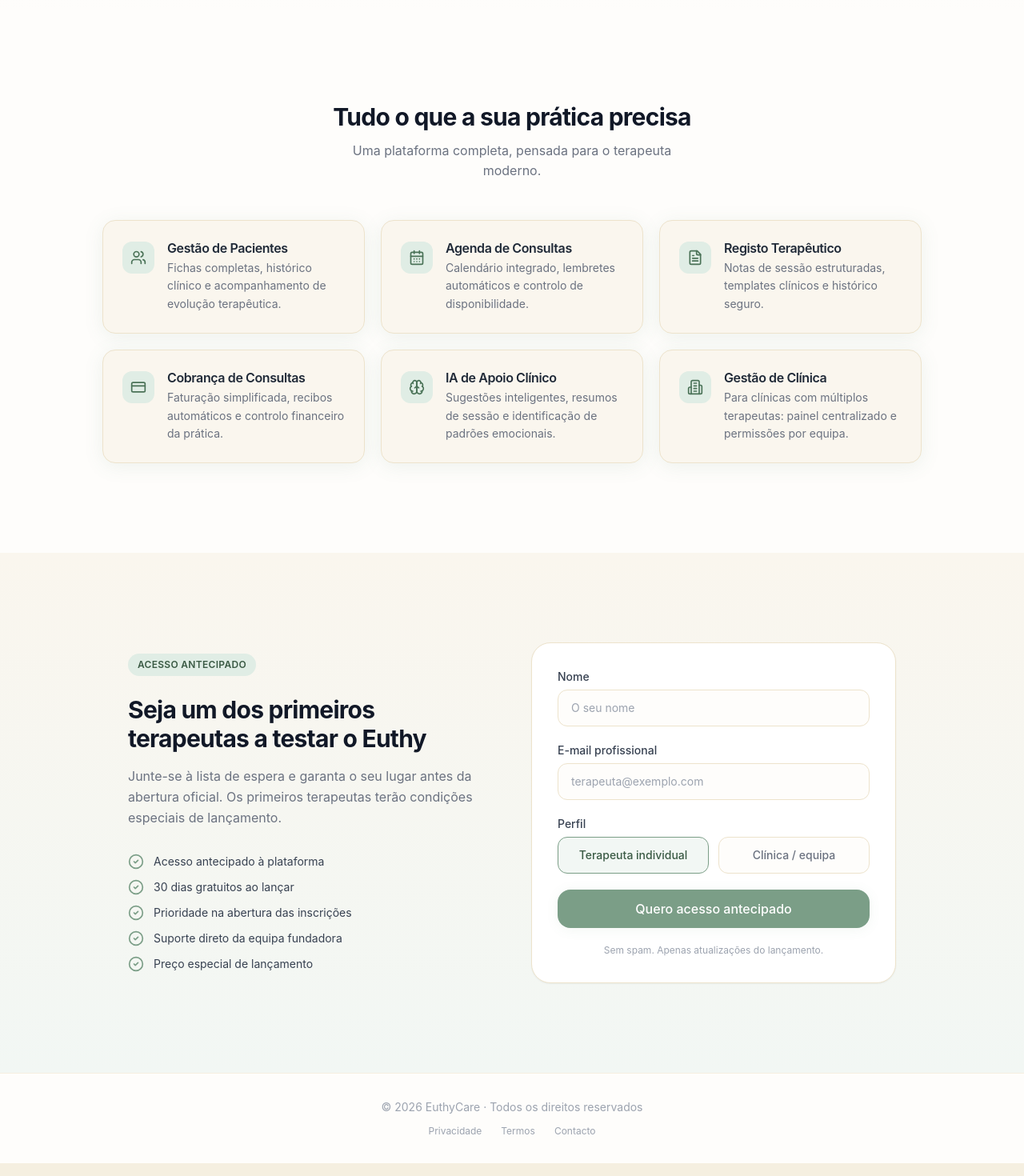
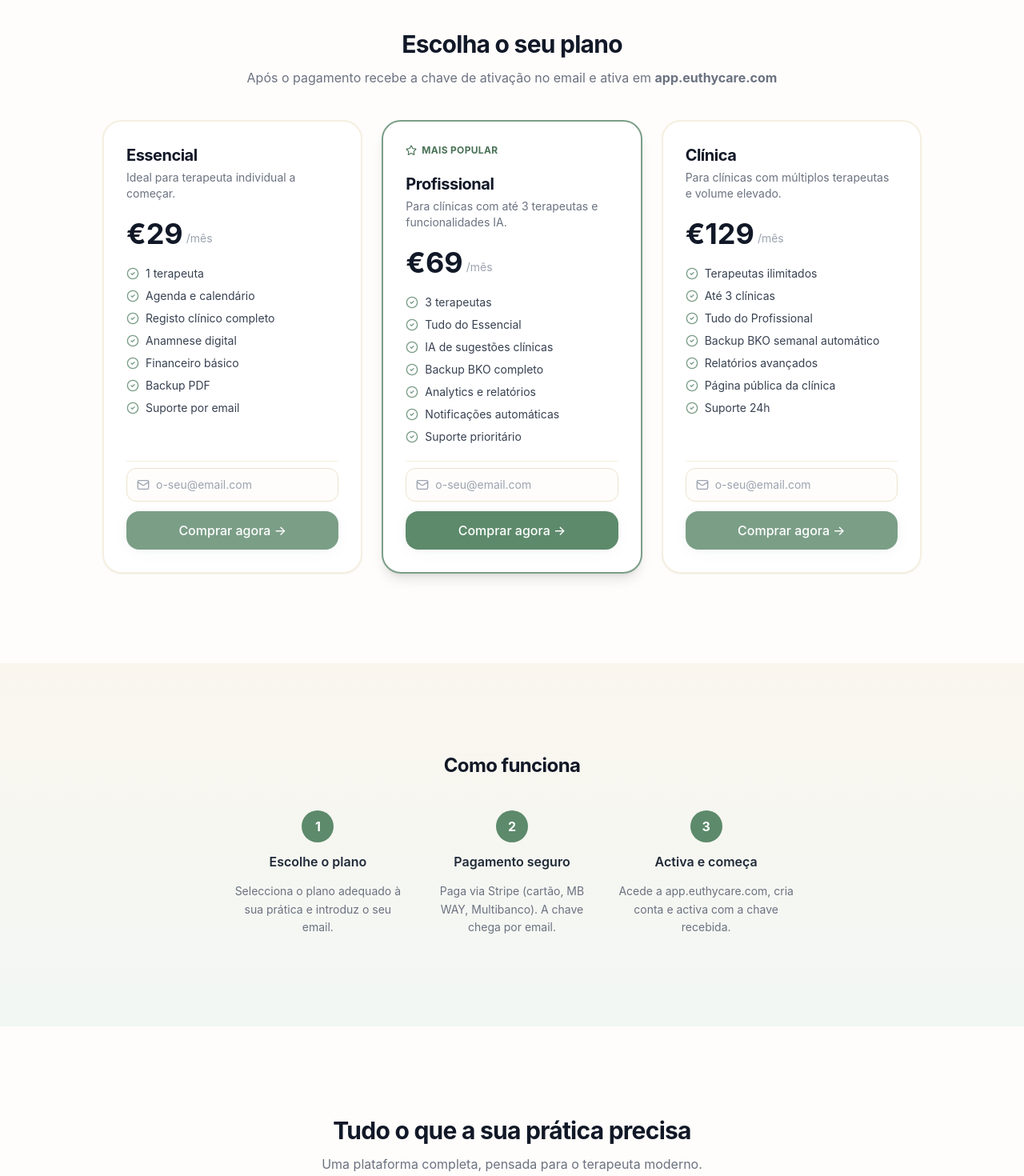
Before and after one commit to elisabeteterapia-sys/euthycare, a Next.js app in the folder frontend/: page /euthy-lancamento in a window 1280 px wide. Shown: the part 600-2070 px from the top of the page at 80% size. Built offline with nearby package versions, Linux system fonts and the light colour scheme; no server answers.

Commit message:
feat: convert euthy-lancamento to direct sales page with Stripe plan checkout

```diff
--- a/frontend/app/euthy-lancamento/page.tsx
+++ b/frontend/app/euthy-lancamento/page.tsx
@@ -1,106 +1,139 @@
 'use client'
 
-import { useState, useRef } from 'react'
+import { useState } from 'react'
 import Link from 'next/link'
 import {
   CalendarDays, Users, FileText, CreditCard, Brain, Building2,
-  CheckCircle2, ArrowDown, Loader2, Leaf
+  CheckCircle2, Loader2, Leaf, Mail, Star,
 } from 'lucide-react'
 import { Button } from '@/components/ui/button'
 import { Card } from '@/components/ui/card'
 
-// ── Config ────────────────────────────────────────────────────
-const API_URL = process.env.NEXT_PUBLIC_API_URL ?? 'http://localhost:3001'
+const APP_URL = 'https://app.euthycare.com'
 
 const beneficios = [
+  { icon: Users,       titulo: 'Gestão de Pacientes',    descricao: 'Fichas completas, histórico clínico e acompanhamento de evolução terapêutica.' },
+  { icon: CalendarDays, titulo: 'Agenda de Consultas',   descricao: 'Calendário integrado, lembretes automáticos e controlo de disponibilidade.' },
+  { icon: FileText,    titulo: 'Registo Terapêutico',    descricao: 'Notas de sessão estruturadas, templates clínicos e histórico seguro.' },
+  { icon: CreditCard,  titulo: 'Cobrança de Consultas',  descricao: 'Faturação simplificada, recibos automáticos e controlo financeiro da prática.' },
+  { icon: Brain,       titulo: 'IA de Apoio Clínico',    descricao: 'Sugestões inteligentes, resumos de sessão e identificação de padrões emocionais.' },
+  { icon: Building2,   titulo: 'Gestão de Clínica',      descricao: 'Para clínicas com múltiplos terapeutas: painel centralizado e permissões por equipa.' },
+]
+
+const plans = [
   {
-    icon: Users,
-    titulo: 'Gestão de Pacientes',
-    descricao: 'Fichas completas, histórico clínico e acompanhamento de evolução terapêutica.',
+    slug: 'essencial',
+    name: 'Essencial',
+    price: 29,
+    description: 'Ideal para terapeuta individual a começar.',
+    features: ['1 terapeuta', 'Agenda e calendário', 'Registo clínico completo', 'Anamnese digital', 'Financeiro básico', 'Backup PDF', 'Suporte por email'],
+    highlight: false,
   },
   {
-    icon: CalendarDays,
-    titulo: 'Agenda de Consultas',
-    descricao: 'Calendário integrado, lembretes automáticos e controlo de disponibilidade.',
+    slug: 'profissional',
+    name: 'Profissional',
+    price: 69,
+    description: 'Para clínicas com até 3 terapeutas e funcionalidades IA.',
+    features: ['3 terapeutas', 'Tudo do Essencial', 'IA de sugestões clínicas', 'Backup BKO completo', 'Analytics e relatórios', 'Notificações automáticas', 'Suporte prioritário'],
+    highlight: true,
   },
   {
-    icon: FileText,
-    titulo: 'Registo Terapêutico',
-    descricao: 'Notas de sessão estruturadas, templates clínicos e histórico seguro.',
-  },
-  {
-    icon: CreditCard,
-    titulo: 'Cobrança de Consultas',
-    descricao: 'Faturação simplificada, recibos automáticos e controlo financeiro da prática.',
-  },
-  {
-    icon: Brain,
-    titulo: 'IA de Apoio Clínico',
-    descricao: 'Sugestões inteligentes, resumos de sessão e identificação de padrões emocionais.',
-  },
-  {
-    icon: Building2,
-    titulo: 'Gestão de Clínica',
-    descricao: 'Para clínicas com múltiplos terapeutas: painel centralizado e permissões por equipa.',
+    slug: 'clinica',
+    name: 'Clínica',
+    price: 129,
+    description: 'Para clínicas com múltiplos terapeutas e volume elevado.',
+    features: ['Terapeutas ilimitados', 'Até 3 clínicas', 'Tudo do Profissional', 'Backup BKO semanal automático', 'Relatórios avançados', 'Página pública da clínica', 'Suporte 24h'],
+    highlight: false,
   },
 ]
 
-const vantagens = [
-  'Acesso antecipado à plataforma',
-  '30 dias gratuitos ao lançar',
-  'Prioridade na abertura das inscrições',
-  'Suporte direto da equipa fundadora',
-  'Preço especial de lançamento',
-]
+function PlanCard({ plan }: { plan: typeof plans[0] }) {
+  const [email, setEmail]       = useState('')
+  const [loading, setLoading]   = useState(false)
+  const [error, setError]       = useState('')
 
-// ── Page ──────────────────────────────────────────────────────
-
-export default function EuthyLancamentoPage() {
-  const formRef = useRef<HTMLElement>(null)
-  const [nome, setNome] = useState('')
-  const [email, setEmail] = useState('')
-  const [tipo, setTipo] = useState<'terapeuta' | 'clinica'>('terapeuta')
-  const [status, setStatus] = useState<'idle' | 'loading' | 'success' | 'error'>('idle')
-  const [errorMsg, setErrorMsg] = useState('')
-
-  function scrollToForm() {
-    formRef.current?.scrollIntoView({ behavior: 'smooth', block: 'center' })
-  }
-
-  async function handleSubmit(e: React.FormEvent) {
+  async function handleBuy(e: React.FormEvent) {
     e.preventDefault()
-    if (status === 'loading') return
-    setStatus('loading')
-    setErrorMsg('')
-
+    if (!email.trim()) { setError('Introduza o seu email.'); return }
+    setLoading(true)
+    setError('')
     try {
-      const res = await fetch(`${API_URL}/waitlist`, {
-        method: 'POST',
+      const res = await fetch(`${APP_URL}/api/stripe/create-plan-checkout`, {
+        method:  'POST',
         headers: { 'Content-Type': 'application/json' },
-        body: JSON.stringify({
-          nome,
-          email,
-          tipo_usuario: tipo,
-          source: 'euthy-lancamento',
-        }),
+        body:    JSON.stringify({ plan_slug: plan.slug, customer_email: email.trim() }),
       })
       const data = await res.json()
-      if (!res.ok) {
-        setErrorMsg(data.error ?? 'Erro ao enviar. Tente novamente.')
-        setStatus('error')
-      } else {
-        setStatus('success')
+      if (!res.ok || !data.checkout_url) {
+        setError(data.error ?? 'Erro ao iniciar pagamento. Tente novamente.')
+        return
       }
+      window.location.href = data.checkout_url
     } catch {
-      setErrorMsg('Erro de ligação. Verifique a sua conexão e tente novamente.')
-      setStatus('error')
+      setError('Erro de ligação. Verifique a sua conexão e tente novamente.')
+    } finally {
+      setLoading(false)
     }
   }
 
   return (
+    <div className={`rounded-3xl border-2 bg-white p-7 flex flex-col gap-5 ${plan.highlight ? 'border-sage-400 shadow-lg' : 'border-cream-200 shadow-sm'}`}>
+      {plan.highlight && (
+        <div className="flex items-center gap-1.5 text-xs font-bold text-sage-600 uppercase tracking-wide">
+          <Star className="h-3.5 w-3.5" /> Mais popular
+        </div>
+      )}
+
+      <div>
+        <h3 className="text-xl font-bold text-gray-900">{plan.name}</h3>
+        <p className="text-sm text-gray-500 mt-1">{plan.description}</p>
+      </div>
+
+      <div className="flex items-end gap-1">
+        <span className="text-4xl font-bold text-gray-900">€{plan.price}</span>
+        <span className="text-gray-400 text-sm mb-1">/mês</span>
+      </div>
+
+      <ul className="space-y-2 flex-1">
+        {plan.features.map(f => (
+          <li key={f} className="flex items-center gap-2 text-sm text-gray-700">
+            <CheckCircle2 className="h-4 w-4 text-sage-400 shrink-0" />
+            {f}
+          </li>
+        ))}
+      </ul>
+
+      <form onSubmit={handleBuy} className="space-y-3 pt-2 border-t border-cream-200">
+        <div className="flex items-center gap-2 border border-cream-300 rounded-xl px-3 py-2.5 bg-cream-50 focus-within:ring-2 focus-within:ring-sage-300">
+          <Mail className="h-4 w-4 text-gray-400 shrink-0" />
+          <input
+            type="email"
+            required
+            value={email}
+            onChange={e => setEmail(e.target.value)}
+            placeholder="o-seu@email.com"
+            className="flex-1 bg-transparent text-sm text-gray-900 placeholder-gray-400 focus:outline-none"
+          />
+        </div>
+        {error && <p className="text-xs text-red-500">{error}</p>}
+        <Button
+          type="submit"
+          size="lg"
+          disabled={loading}
+          className={`w-full gap-2 ${plan.highlight ? 'bg-sage-500 hover:bg-sage-600' : ''}`}
+        >
+          {loading ? <><Loader2 className="h-4 w-4 animate-spin" /> A processar...</> : 'Comprar agora →'}
+        </Button>
+      </form>
+    </div>
+  )
+}
+
+export default function EuthyLancamentoPage() {
+  return (
     <div className="bg-cream-50 min-h-screen">
 
-      {/* ── Minimal Navbar ───────────────────────────────────── */}
+      {/* ── Navbar ───────────────────────────────────────────── */}
       <nav className="sticky top-0 z-40 bg-white/80 backdrop-blur-sm border-b border-cream-200">
         <div className="container-app flex items-center justify-between h-16">
           <Link href="/" className="flex items-center gap-2 font-bold text-gray-900">
@@ -109,63 +142,79 @@
             </div>
             Euthy
           </Link>
-          <div className="flex items-center gap-4">
-            <button
-              onClick={scrollToForm}
-              className="hidden sm:block text-sm text-gray-500 hover:text-sage-600 transition-colors"
-            >
-              Lista de espera
-            </button>
-            <Button size="sm" onClick={scrollToForm}>
-              Acesso antecipado
-            </Button>
-          </div>
+          <a href={`${APP_URL}/login`} className="text-sm text-gray-500 hover:text-sage-600 transition-colors">
+            Já tenho conta →
+          </a>
         </div>
       </nav>
 
       {/* ── Hero ─────────────────────────────────────────────── */}
-      <section className="page-section text-center bg-gradient-to-b from-sage-50 to-cream-50 pt-20 pb-24">
+      <section className="page-section text-center bg-gradient-to-b from-sage-50 to-cream-50 pt-20 pb-16">
         <div className="container-app max-w-3xl">
           <div className="inline-flex items-center gap-2 bg-sage-100 text-sage-700 text-sm font-medium px-4 py-1.5 rounded-full mb-8">
             <span className="h-1.5 w-1.5 rounded-full bg-sage-400 animate-pulse" />
-            Em breve · Fase de pré-lançamento
+            Disponível agora — Preço especial de lançamento
           </div>
 
           <h1 className="text-4xl sm:text-5xl font-bold text-gray-900 leading-tight mb-6">
-            Uma nova plataforma para<br />
-            <span className="text-sage-500">terapeutas</span> está chegando
+            A plataforma completa para<br />
+            <span className="text-sage-500">terapeutas</span>
           </h1>
 
-          <p className="text-lg text-gray-500 max-w-xl mx-auto mb-10 leading-relaxed">
-            Gerencie pacientes, registe consultas e organize a sua prática terapêutica
-            com o Euthy — a plataforma pensada para quem cuida.
+          <p className="text-lg text-gray-500 max-w-xl mx-auto mb-6 leading-relaxed">
+            Gerencie pacientes, registe consultas, organize a sua prática e receba pagamentos online.
+            Receba a sua chave de acesso imediatamente após o pagamento.
           </p>
 
-          <div className="flex flex-col sm:flex-row gap-3 justify-center">
-            <Button size="lg" onClick={scrollToForm} className="gap-2">
-              Entrar na lista de espera
-              <ArrowDown className="h-4 w-4" />
-            </Button>
+          <div className="flex flex-wrap justify-center gap-4 text-sm text-gray-500">
+            <span className="flex items-center gap-1.5"><CheckCircle2 className="h-4 w-4 text-sage-400" /> Chave de acesso por email</span>
+            <span className="flex items-center gap-1.5"><CheckCircle2 className="h-4 w-4 text-sage-400" /> Sem contratos</span>
+            <span className="flex items-center gap-1.5"><CheckCircle2 className="h-4 w-4 text-sage-400" /> Cancele quando quiser</span>
+          </div>
+        </div>
+      </section>
+
+      {/* ── Planos ───────────────────────────────────────────── */}
+      <section className="page-section">
+        <div className="container-app">
+          <div className="text-center mb-10">
+            <h2 className="text-3xl font-bold text-gray-900 mb-3">Escolha o seu plano</h2>
+            <p className="text-gray-500">Após o pagamento recebe a chave de ativação no email e ativa em <strong>app.euthycare.com</strong></p>
           </div>
 
-          <p className="mt-6 text-sm text-gray-400">
-            Sem cartão de crédito · 30 dias gratuitos · Cancele quando quiser
-          </p>
+          <div className="grid sm:grid-cols-2 lg:grid-cols-3 gap-6 max-w-5xl mx-auto">
+            {plans.map(plan => <PlanCard key={plan.slug} plan={plan} />)}
+          </div>
+        </div>
+      </section>
+
+      {/* ── Como funciona ────────────────────────────────────── */}
+      <section className="page-section bg-gradient-to-b from-cream-100 to-sage-50">
+        <div className="container-app max-w-3xl">
+          <h2 className="text-2xl font-bold text-gray-900 text-center mb-10">Como funciona</h2>
+          <div className="grid sm:grid-cols-3 gap-6">
+            {[
+              { n: '1', title: 'Escolhe o plano', desc: 'Selecciona o plano adequado à sua prática e introduz o seu email.' },
+              { n: '2', title: 'Pagamento seguro', desc: 'Paga via Stripe (cartão, MB WAY, Multibanco). A chave chega por email.' },
+              { n: '3', title: 'Activa e começa', desc: 'Acede a app.euthycare.com, cria conta e activa com a chave recebida.' },
+            ].map(({ n, title, desc }) => (
+              <div key={n} className="text-center space-y-3">
+                <div className="w-10 h-10 rounded-full bg-sage-500 text-white font-bold flex items-center justify-center mx-auto">{n}</div>
+                <p className="font-semibold text-gray-800">{title}</p>
+                <p className="text-sm text-gray-500 leading-relaxed">{desc}</p>
+              </div>
+            ))}
+          </div>
         </div>
       </section>
 
       {/* ── Benefícios ───────────────────────────────────────── */}
       <section className="page-section">
         <div className="container-app">
-          <div className="text-center mb-12">
-            <h2 className="text-3xl font-bold text-gray-900 mb-3">
-              Tudo o que a sua prática precisa
-            </h2>
-            <p className="text-gray-500 max-w-md mx-auto">
-              Uma plataforma completa, pensada para o terapeuta moderno.
-            </p>
+          <div className="text-center mb-10">
+            <h2 className="text-3xl font-bold text-gray-900 mb-3">Tudo o que a sua prática precisa</h2>
+            <p className="text-gray-500">Uma plataforma completa, pensada para o terapeuta moderno.</p>
           </div>
-
           <div className="grid sm:grid-cols-2 lg:grid-cols-3 gap-5 max-w-5xl mx-auto">
             {beneficios.map((b) => (
               <Card key={b.titulo} className="flex gap-4 items-start">
@@ -182,158 +231,9 @@
         </div>
       </section>
 
-      {/* ── Acesso antecipado + Formulário ───────────────────── */}
-      <section
-        ref={formRef}
-        className="page-section bg-gradient-to-b from-cream-100 to-sage-50"
-      >
-        <div className="container-app max-w-5xl">
-          <div className="grid lg:grid-cols-2 gap-12 items-center">
-
-            {/* Left: copy */}
-            <div>
-              <div className="inline-flex items-center gap-2 bg-sage-100 text-sage-700 text-xs font-semibold px-3 py-1.5 rounded-full mb-6 uppercase tracking-wide">
-                Acesso Antecipado
-              </div>
-              <h2 className="text-3xl font-bold text-gray-900 mb-4">
-                Seja um dos primeiros terapeutas a testar o Euthy
-              </h2>
-              <p className="text-gray-500 mb-8 leading-relaxed">
-                Junte-se à lista de espera e garanta o seu lugar antes da abertura oficial.
-                Os primeiros terapeutas terão condições especiais de lançamento.
-              </p>
-
-              <ul className="space-y-3">
-                {vantagens.map((v) => (
-                  <li key={v} className="flex items-center gap-3 text-sm text-gray-700">
-                    <CheckCircle2 className="h-5 w-5 text-sage-400 flex-shrink-0" />
-                    {v}
-                  </li>
-                ))}
-              </ul>
-            </div>
-
-            {/* Right: form */}
-            <div>
-              {status === 'success' ? (
-                <div className="rounded-3xl bg-white border border-sage-200 p-10 text-center shadow-sm">
-                  <div className="h-16 w-16 rounded-full bg-sage-100 flex items-center justify-center mx-auto mb-6">
-                    <CheckCircle2 className="h-8 w-8 text-sage-500" />
-                  </div>
-                  <h3 className="text-xl font-bold text-gray-900 mb-2">
-                    Está na lista!
-                  </h3>
-                  <p className="text-gray-500 text-sm leading-relaxed">
-                    Recebemos o seu interesse. Entraremos em contacto assim que o Euthy
-                    estiver pronto para os primeiros utilizadores.
-                  </p>
-                </div>
-              ) : (
-                <form
-                  onSubmit={handleSubmit}
-                  className="rounded-3xl bg-white border border-cream-300 p-8 shadow-sm space-y-5"
-                >
-                  <div>
-                    <label className="block text-sm font-medium text-gray-700 mb-1.5">
-                      Nome
-                    </label>
-                    <input
-                      type="text"
-                      required
-                      minLength={2}
-                      value={nome}
-                      onChange={(e) => setNome(e.target.value)}
-                      placeholder="O seu nome"
-                      className="w-full rounded-xl border border-cream-300 bg-cream-50 px-4 py-3 text-sm text-gray-900 placeholder-gray-400 focus:outline-none focus:ring-2 focus:ring-sage-300 focus:border-sage-300 transition"
-                    />
-                  </div>
-
-                  <div>
-                    <label className="block text-sm font-medium text-gray-700 mb-1.5">
-                      E-mail profissional
-                    </label>
-                    <input
-                      type="email"
-                      required
-                      value={email}
-                      onChange={(e) => setEmail(e.target.value)}
-                      placeholder="terapeuta@exemplo.com"
-                      className="w-full rounded-xl border border-cream-300 bg-cream-50 px-4 py-3 text-sm text-gray-900 placeholder-gray-400 focus:outline-none focus:ring-2 focus:ring-sage-300 focus:border-sage-300 transition"
-                    />
-                  </div>
-
-                  <div>
-                    <label className="block text-sm font-medium text-gray-700 mb-1.5">
-                      Perfil
-                    </label>
-                    <div className="grid grid-cols-2 gap-3">
-                      {(['terapeuta', 'clinica'] as const).map((t) => (
-                        <button
-                          key={t}
-                          type="button"
-                          onClick={() => setTipo(t)}
-                          className={`rounded-xl border px-4 py-3 text-sm font-medium transition ${
-                            tipo === t
-                              ? 'border-sage-400 bg-sage-50 text-sage-700'
-                              : 'border-cream-300 bg-cream-50 text-gray-500 hover:border-sage-200'
-                          }`}
-                        >
-                          {t === 'terapeuta' ? 'Terapeuta individual' : 'Clínica / equipa'}
-                        </button>
-                      ))}
-                    </div>
-                  </div>
-
-                  {status === 'error' && (
-                    <p className="text-sm text-red-500 bg-red-50 rounded-xl px-4 py-3">
-                      {errorMsg}
-                    </p>
-                  )}
-
-                  <Button
-                    type="submit"
-                    size="lg"
-                    className="w-full gap-2"
-                    disabled={status === 'loading'}
-                  >
-                    {status === 'loading' ? (
-                      <>
-                        <Loader2 className="h-4 w-4 animate-spin" />
-                        A enviar…
-                      </>
-                    ) : (
-                      'Quero acesso antecipado'
-                    )}
-                  </Button>
-
-                  <p className="text-xs text-gray-400 text-center">
-                    Sem spam. Apenas atualizações do lançamento.
-                  </p>
-                </form>
-              )}
-            </div>
-          </div>
-        </div>
-      </section>
-
-      {/* ── Footer minimal ───────────────────────────────────── */}
-      <footer className="border-t border-cream-200 py-8 text-center">
-        <div className="container-app">
-          <p className="text-sm text-gray-400">
-            © {new Date().getFullYear()} EuthyCare · Todos os direitos reservados
-          </p>
-          <div className="flex justify-center gap-6 mt-3">
-            <Link href="/privacidade" className="text-xs text-gray-400 hover:text-sage-600 transition-colors">
-              Privacidade
-            </Link>
-            <Link href="/termos" className="text-xs text-gray-400 hover:text-sage-600 transition-colors">
-              Termos
-            </Link>
-            <Link href="/contato" className="text-xs text-gray-400 hover:text-sage-600 transition-colors">
-              Contacto
-            </Link>
-          </div>
-        </div>
+      {/* ── Footer ───────────────────────────────────────────── */}
+      <footer className="border-t border-cream-200 py-8 text-center text-sm text-gray-400">
+        © {new Date().getFullYear()} EuthyCare · <Link href="/privacidade" className="hover:text-sage-600">Privacidade</Link> · <Link href="/termos" className="hover:text-sage-600">Termos</Link>
       </footer>
     </div>
   )
```
